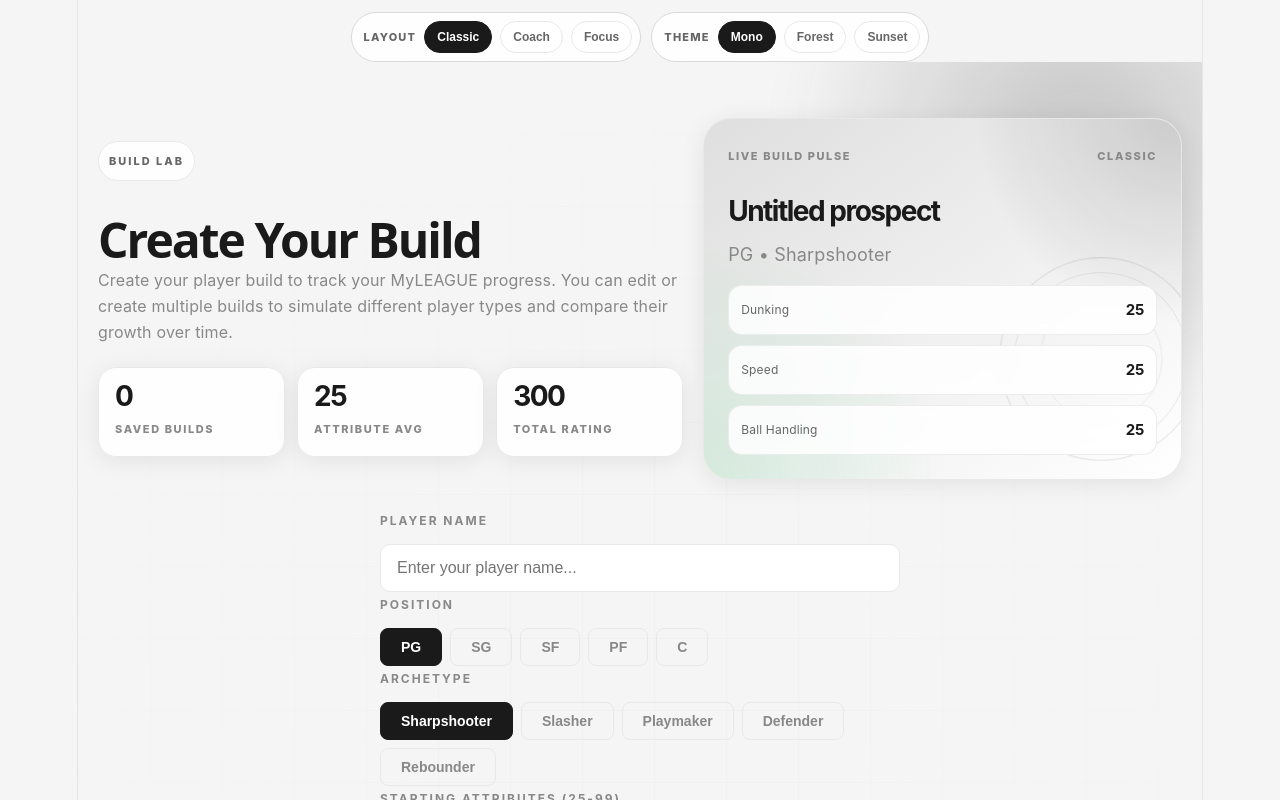
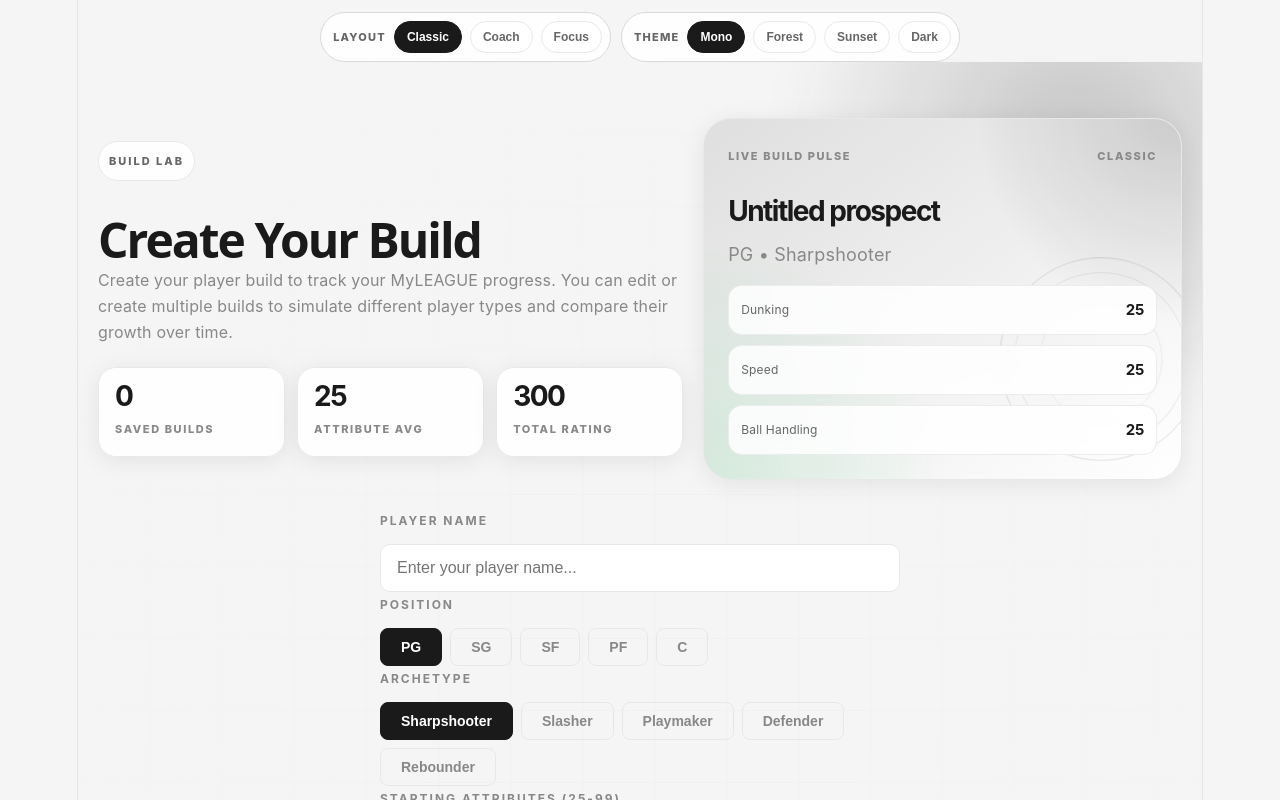
Before and after one commit to AureateProgrammer/My-NBA-Attribute, a React (Vite) app: page /setup in a window 1280 px wide. Shown: the top 800 px of the page. Built offline with nearby package versions, Linux system fonts and the light colour scheme.

Commit message:
Visual help

```diff
--- a/src/App.css
+++ b/src/App.css
@@ -66,6 +66,27 @@
   --glass: rgba(255, 252, 247, 0.92);
 }
 
+.theme-dark {
+  --bg: #0e1117;
+  --surface: #161b23;
+  --surface-soft: #1d2430;
+  --text: #e6edf3;
+  --muted: #9ba7b4;
+  --muted-2: #b8c2cc;
+  --line: #2d3745;
+  --line-soft: #3a4656;
+  --chip-text: #c4cfda;
+  --primary: #4ea1ff;
+  --primary-hover: #7ab8ff;
+  --primary-contrast: #051425;
+  --danger: #ff8f8f;
+  --danger-line: #643539;
+  --success: #4dd4a2;
+  --loss: #ff7d7d;
+  --glass: rgba(22, 27, 35, 0.82);
+  --shadow: 0 10px 30px rgba(0, 0, 0, 0.45);
+}
+
 body {
   font-family: 'Inter', sans-serif;
   background-color: var(--bg);
@@ -517,6 +538,7 @@ body {
 
 .submit-btn {
   align-self: flex-end;
+  margin-top: 6px;
   padding: 12px 24px;
   background: var(--primary);
   color: var(--primary-contrast);
@@ -1215,6 +1237,7 @@ body {
   line-height: 1;
   letter-spacing: -2px;
   margin: 0 0 10px;
+  color: var(--text);
 }
 
 .log-game-topbar p {
--- a/src/App.tsx
+++ b/src/App.tsx
@@ -16,8 +16,8 @@ const THEME_STORAGE_KEY = 'progression_theme_mode'
 
 type LayoutMode = 'classic' | 'coach' | 'focus'
 const LAYOUT_MODES: LayoutMode[] = ['classic', 'coach', 'focus']
-type ThemeMode = 'mono' | 'forest' | 'sunset'
-const THEME_MODES: ThemeMode[] = ['mono', 'forest', 'sunset']
+type ThemeMode = 'mono' | 'forest' | 'sunset' | 'dark'
+const THEME_MODES: ThemeMode[] = ['mono', 'forest', 'sunset', 'dark']
 
 const isLayoutMode = (value: string | null): value is LayoutMode => {
   return value !== null && LAYOUT_MODES.includes(value as LayoutMode)
```
